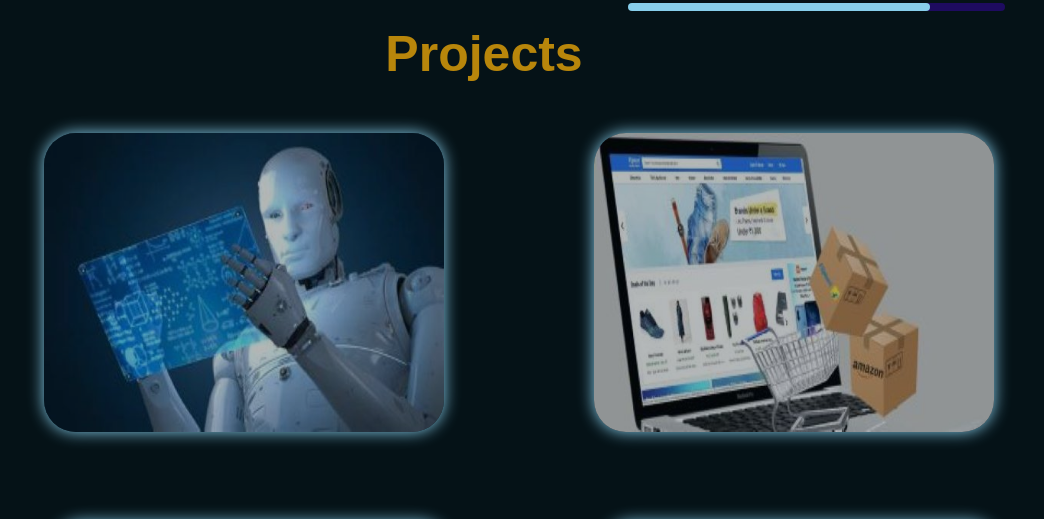
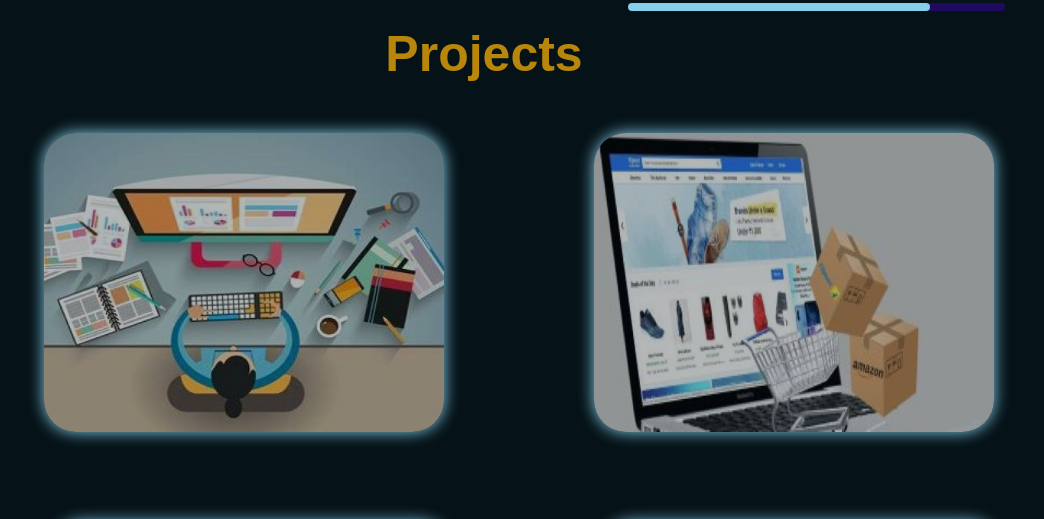
Before and after one commit to anshikaaaaasing/Portfolio, a plain HTML site: page index.html in a window 1280 px wide. Shown: the part 2020-2539 px from the top of the page, without its empty margins (156-1200 px from the left). Drawn offline with nearby package versions, Linux system fonts and the light colour scheme.

Commit message:
Update index.html

```diff
--- a/index.html
+++ b/index.html
@@ -163,7 +163,7 @@
         <div class="portfolio-container">
           <div class="box1">
             <div class="portfolio-box">
-                <img src="img 3 - Copy.jpg" alt="">
+                <img src="img 1 - Copy.jpg" alt="">
                 <div class="portfolio-layer">
                     <h4>Web Design</h4>
                     <p>Designed a user-friendly web page using HTML and CSS for music, movie, and TV show enthusiasts.</p>
```
